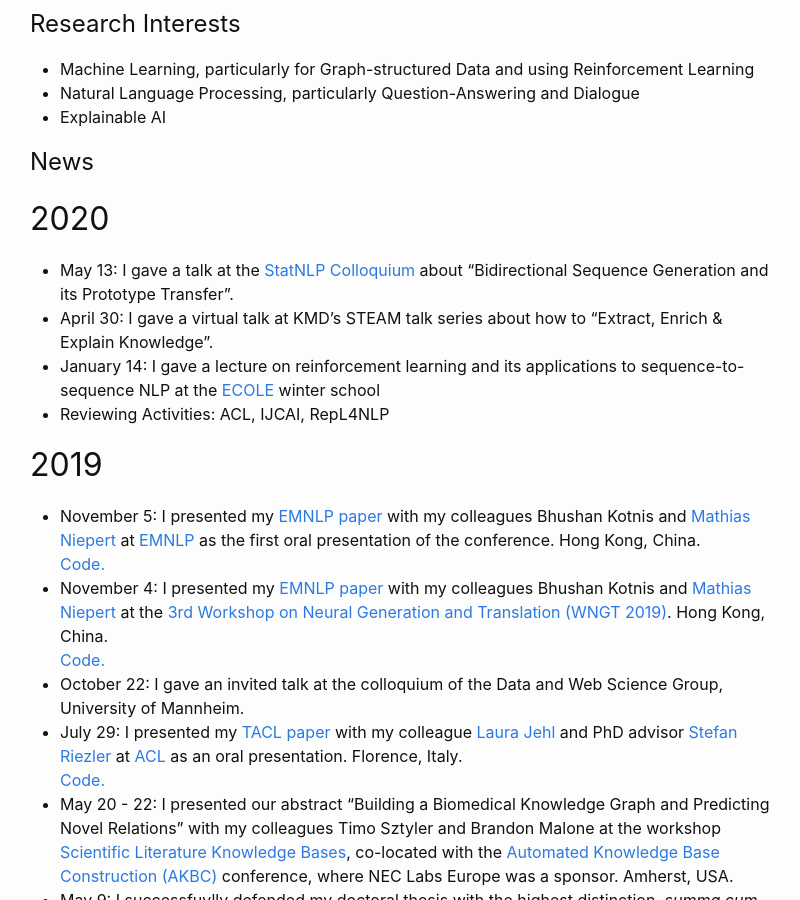
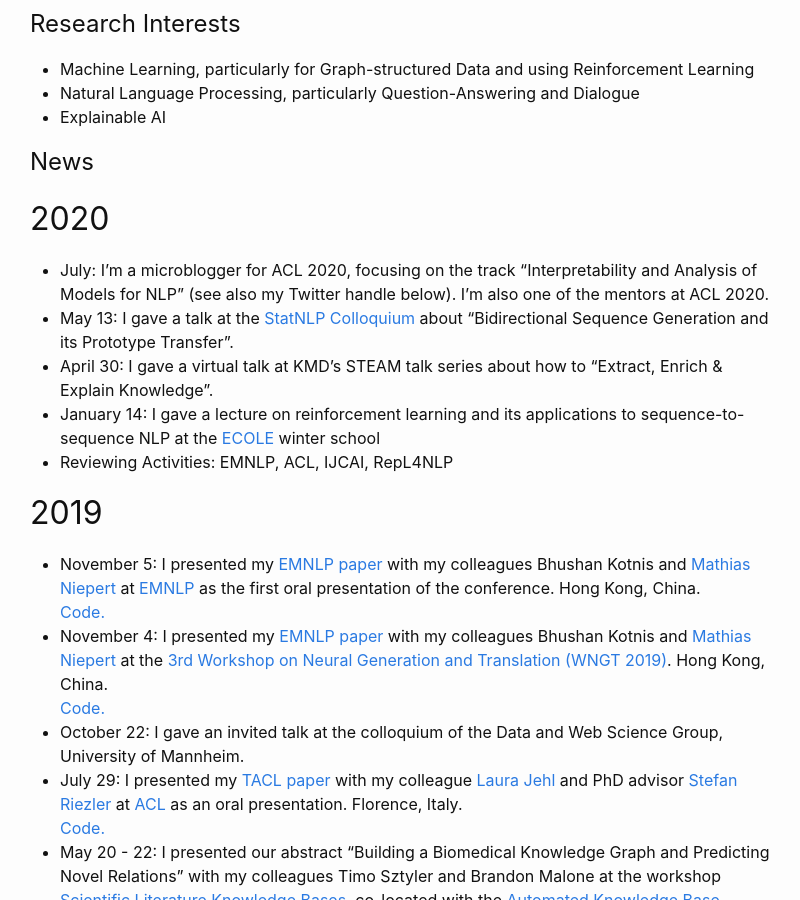
Before and after one commit to carolinlawrence/carolinlawrence.github.io, a Jekyll site: the page built from index.markdown, in a window 1280 px wide and 900 px high, scrolled down 554 px. Shown: the whole window, without its empty margins (240-1040 px from the left). Built offline with Jekyll 4.4.1, drawn with Linux system fonts in a browser that asks for light colours.

Commit message:
Update index.markdown

```diff
--- a/index.markdown
+++ b/index.markdown
@@ -33,10 +33,11 @@ From 2014-2018 I was graduate research assistant and PhD student at the Statisti
 
 # News
 ## 2020
+* July: I'm a microblogger for ACL 2020, focusing on the track "Interpretability and Analysis of Models for NLP" (see also my Twitter handle below). I'm also one of the mentors at ACL 2020.
 * May 13: I gave a talk at the <a href="https://www.cl.uni-heidelberg.de/colloquium/statnlp/">StatNLP Colloquium</a> about "Bidirectional Sequence Generation and its Prototype Transfer".
 * April 30: I gave a virtual talk at KMD's STEAM talk series about how to "Extract, Enrich & Explain Knowledge".
 * January 14: I gave a lecture on reinforcement learning and its applications to sequence-to-sequence NLP at the <a href="https://ecole-itn.eu/">ECOLE</a> winter school
-* Reviewing Activities: ACL, IJCAI, RepL4NLP
+* Reviewing Activities: EMNLP, ACL, IJCAI, RepL4NLP
 
 ## 2019
 * November 5: I presented my <a href='https://www.aclweb.org/anthology/D19-1001.pdf'>EMNLP paper</a> with my colleagues Bhushan Kotnis and <a href='http://www.matlog.net/'>Mathias Niepert</a> at <a href='https://sites.google.com/view/wngt19/home'>EMNLP</a> as the first oral presentation of the conference. Hong Kong, China.<br/> <a href='https://github.com/carolinlawrence/BiSon'>Code.</a>
```
